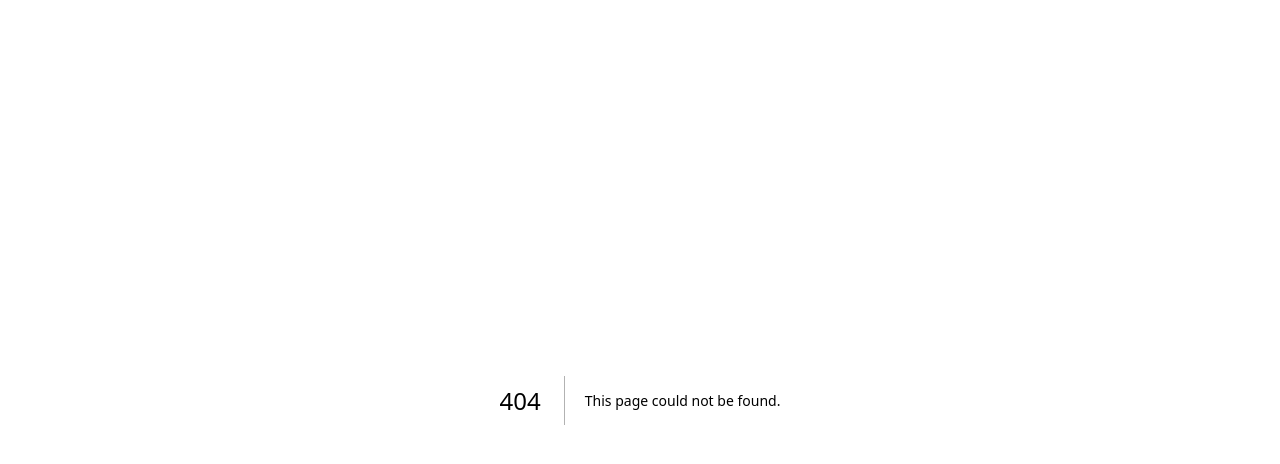
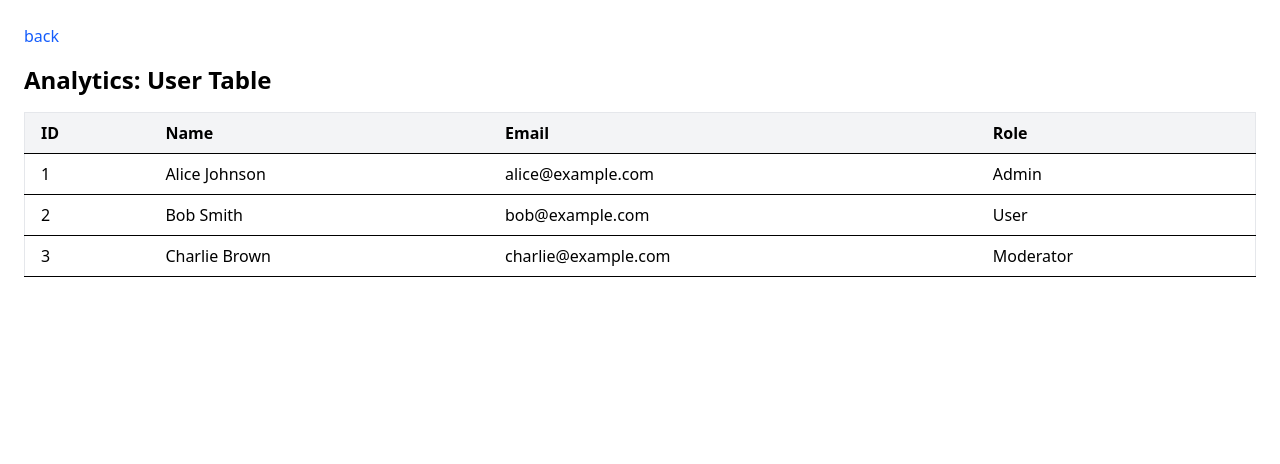
Before and after one commit to OpsGrade-Official-Problems/admin-dashboard, a Next.js app: page /analytics in a window 1280 px wide. Before the commit this address had no page. Shown: the top 464 px of the page. Built offline with nearby package versions, Linux system fonts and the light colour scheme.

Commit message:
feat: create analytic page

```diff
--- /dev/null
+++ b/src/app/analytics/page.tsx
@@ -0,0 +1,52 @@
+import { paths } from '@/shared/paths'
+import Link from 'next/link'
+import React from 'react'
+
+const mockUsers = [
+  { id: 1, name: 'Alice Johnson', email: 'alice@example.com', role: 'Admin' },
+  { id: 2, name: 'Bob Smith', email: 'bob@example.com', role: 'User' },
+  {
+    id: 3,
+    name: 'Charlie Brown',
+    email: 'charlie@example.com',
+    role: 'Moderator',
+  },
+]
+
+const Page = () => {
+  return (
+    <div className='p-6'>
+      <Link href={paths.home} className='text-blue-600 hover:underline'>
+        back
+      </Link>
+
+      <h1 className='text-2xl font-semibold my-4'>Analytics: User Table</h1>
+
+      <div className='overflow-x-auto'>
+        <table className='min-w-full border border-gray-200'>
+          <thead className='bg-gray-100'>
+            <tr>
+              <th className='px-4 py-2 border-b text-left'>ID</th>
+              <th className='px-4 py-2 border-b text-left'>Name</th>
+              <th className='px-4 py-2 border-b text-left'>Email</th>
+              <th className='px-4 py-2 border-b text-left'>Role</th>
+            </tr>
+          </thead>
+
+          <tbody>
+            {mockUsers.map((user) => (
+              <tr key={user.id} className='hover:bg-gray-50'>
+                <td className='px-4 py-2 border-b'>{user.id}</td>
+                <td className='px-4 py-2 border-b'>{user.name}</td>
+                <td className='px-4 py-2 border-b'>{user.email}</td>
+                <td className='px-4 py-2 border-b'>{user.role}</td>
+              </tr>
+            ))}
+          </tbody>
+        </table>
+      </div>
+    </div>
+  )
+}
+
+export default Page
--- a/src/app/page.tsx
+++ b/src/app/page.tsx
@@ -1,7 +1,14 @@
+import { paths } from '@/shared/paths'
+import Link from 'next/link'
+
 export default function Home() {
   return (
-    <div className="grid grid-rows-[20px_1fr_20px] items-center justify-items-center min-h-screen p-8 pb-20 gap-16 sm:p-20 font-[family-name:var(--font-geist-sans)]">
+    <div className='grid grid-rows-[20px_1fr_20px] items-center justify-items-center min-h-screen p-8 pb-20 gap-16 sm:p-20 font-[family-name:var(--font-geist-sans)]'>
       <p>Home</p>
+
+      <Link href={paths.analytics} className='text-blue-600 hover:underline'>
+        analytics
+      </Link>
     </div>
-  );
+  )
 }
--- a/src/shared/paths.ts
+++ b/src/shared/paths.ts
@@ -1,3 +1,4 @@
 export const paths = {
   home: '/',
+  analytics: '/analytics',
 }
```
